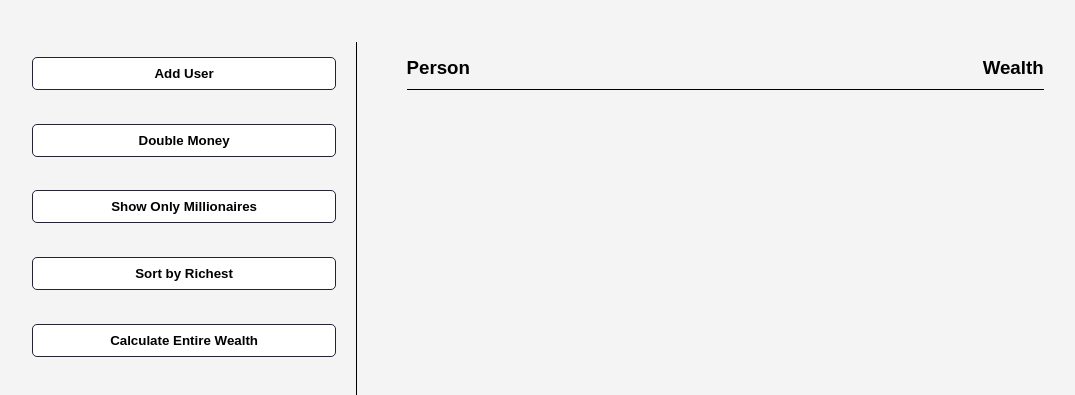
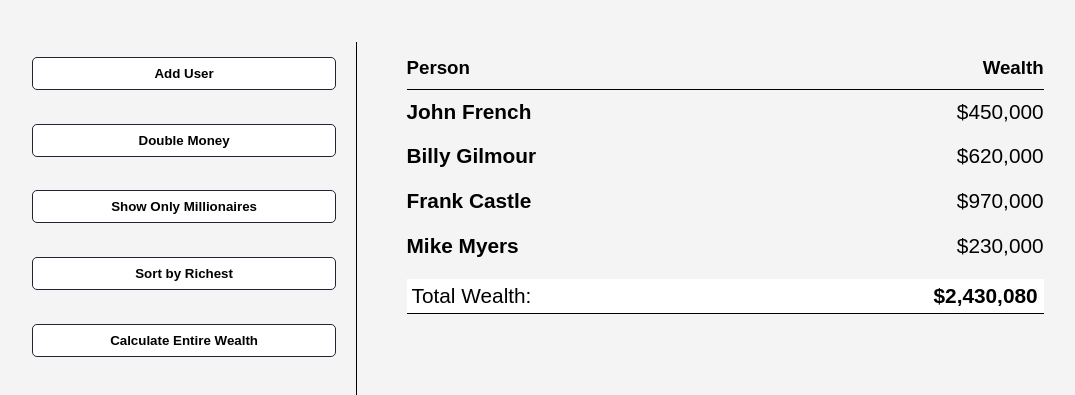
Before and after one commit to Ayoazeez26/dom-array-methods, a plain HTML site: page index.html in a window 1280 px wide. Shown: the part 59-454 px from the top of the page, without its empty margins (102-1177 px from the left). Drawn offline with Linux system fonts and the light colour scheme.

Commit message:
coded UI

```diff
--- a/app.js
+++ b/app.js
@@ -0,0 +1,31 @@
+const displayList = document.querySelector('.namelist');
+let dollarSign, comma;
+
+displayList.innerHTML = `<p><strong>John French</strong> <span class="wealth">$450,000</span></p>
+<p><strong>Billy Gilmour</strong> <span class="wealth">$620,000</span></p>
+<p><strong>Frank Castle</strong> <span class="wealth">$970,000</span></p>
+<p><strong>Mike Myers</strong> <span class="wealth">$230,000</span></p>`;
+
+let wealthList = document.querySelectorAll('.wealth');
+
+let wealthArray = Array.from(wealthList);
+
+let wealthValue = wealthArray.map( e => e.textContent);
+
+let wealthIndex = wealthValue.map(el => el.split('') );
+
+wealthIndex.forEach(el => {
+    // dollarSign = el.shift();
+    // comma = el.splice(3,1);
+    // console.log(el);
+
+    el.join();
+    console.log(el);
+});
+
+// for (let i = 0; i < wealthIndex.length; i++) {
+//     wealthIndex[i].join('');
+//     console.log(wealthIndex);
+// }
+
+// console.log(dollarSign, comma);
--- a/index.html
+++ b/index.html
@@ -21,6 +21,11 @@
             </div>
             <div class="output">
                 <h3>Person <span>Wealth</span></h3>
+                <div class="namelist">
+                    <!-- <p><strong>John French</strong> <span class="wealth">$450,000</span></p>
+                    <p><strong>Billy Gilmour</strong> <span class="wealth">$620,000</span></p> -->
+                </div>
+                <p class="total">Total Wealth: <strong><span>$2,430,080</span></strong></p>
             </div>
         </div>
     </section>
--- a/style.css
+++ b/style.css
@@ -69,3 +69,29 @@ h3::after {
     position: absolute;
     right: 0;
 }
+
+.namelist p {
+    font-size: 1.3em;
+}
+
+.total {
+    background-color: #FFF;
+    padding: 5px;
+    font-size: 1.3em;
+    position: relative;
+}
+
+.total span {
+    padding-right: 6px;
+}
+
+
+.total::after {
+    content: '';
+    position: absolute;
+    bottom: 0px;
+    left: 0;
+    width: 100%;
+    height: 0.1px;
+    background-color: black;
+}
```
